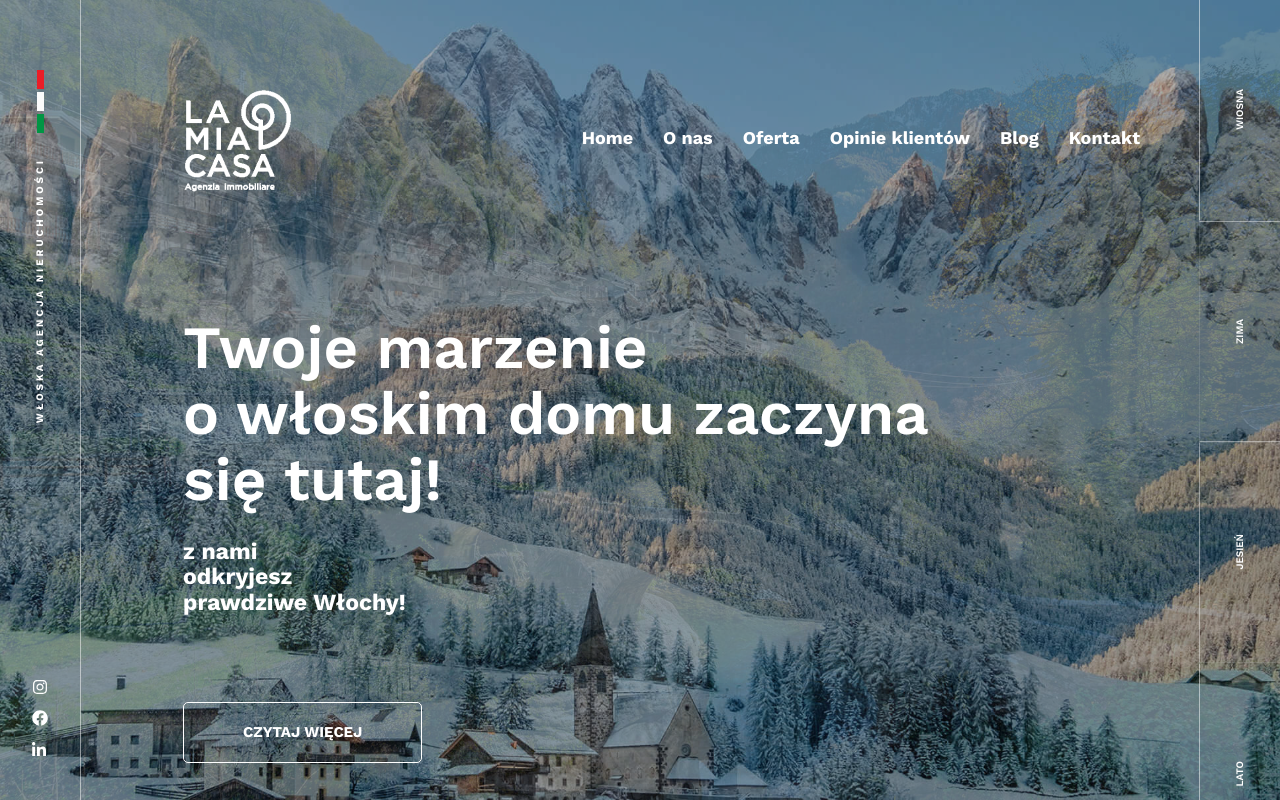
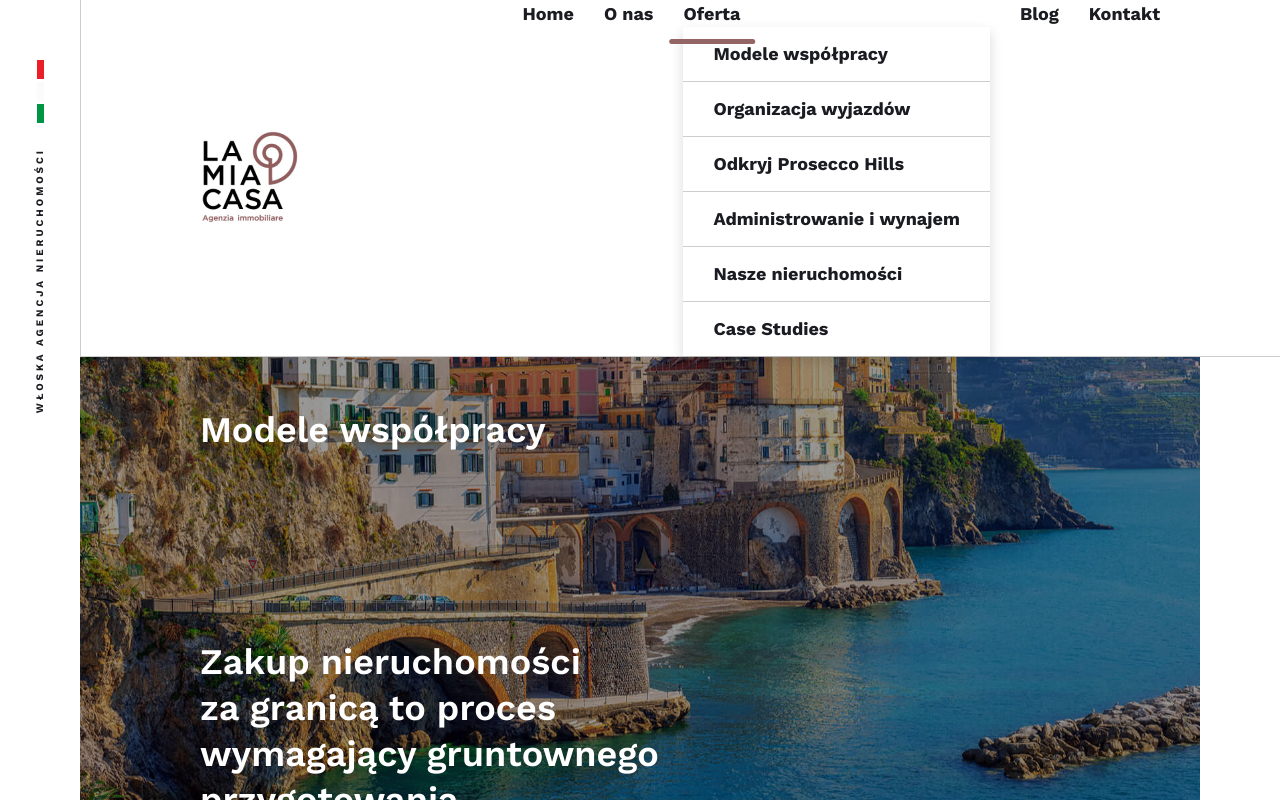
Before and after one commit to benbrzezinski/mia-casa-artneo, a React (Vite) app: page / in a window 1280 px wide. Shown: the top 800 px of the page. Built offline with nearby package versions, Linux system fonts and the light colour scheme.

Commit message:
Dostosowano ContentHero do użycia z wybranym kontentem

```diff
--- a/src/components/App.tsx
+++ b/src/components/App.tsx
@@ -2,5 +2,5 @@ import Home from "../pages/Home";
 import Offer from "../pages/Offer";
 
 export default function App() {
-  return <Home />;
+  return <Offer />;
 }
--- a/src/components/ContentHeroTitles/index.tsx
+++ b/src/components/ContentHeroTitles/index.tsx
@@ -1,15 +1,29 @@
 import scss from "./ContentHeroTitles.module.scss";
 
-export default function ContentHeroTitles() {
+interface ContentHeroTitlesProps {
+  title: string;
+  subtitle: string;
+}
+
+export default function ContentHeroTitles({
+  title,
+  subtitle,
+}: ContentHeroTitlesProps) {
   return (
     <section
       className={`uk-section uk-container uk-container-large uk-flex uk-flex-column ${scss.section}`}
     >
-      <h1 className={`uk-margin-remove ${scss.title}`}>Modele współpracy</h1>
+      <h1 className={`uk-margin-remove ${scss.title}`}>{title}</h1>
       <p className={scss.subtitle}>
-        Zakup nieruchomości
-        <br />
-        za granicą to proces wymagający gruntownego przygotowania.
+        {title === "Modele współpracy" ? (
+          <>
+            {subtitle.split(" ").slice(0, 2).join(" ")}
+            <br />
+            {subtitle.split(" ").slice(2).join(" ")}
+          </>
+        ) : (
+          subtitle
+        )}
       </p>
     </section>
   );
--- a/src/containers/ContentHero/index.tsx
+++ b/src/containers/ContentHero/index.tsx
@@ -4,17 +4,27 @@ import ContentHeroTitles from "../../components/ContentHeroTitles";
 import ItalianSideLabel from "../../components/ItalianSideLabel";
 import scss from "./ContentHero.module.scss";
 
-export default function ContentHero() {
+interface ContentHeroProps {
+  bgImg: string;
+  title: string;
+  subtitle: string;
+}
+
+export default function ContentHero({
+  bgImg,
+  title,
+  subtitle,
+}: ContentHeroProps) {
   return (
     <div className={`uk-position-relative ${scss.wrapper}`}>
       <ItalianSideLabel style={{ position: "absolute", top: 60, left: 26 }} />
       <div
         className={`uk-background-cover ${scss.box}`}
-        data-src="/assets/images/summer.jpg"
+        data-src={bgImg}
         data-uk-img="loading: eager"
       >
         <ContentHeader />
-        <ContentHeroTitles />
+        <ContentHeroTitles title={title} subtitle={subtitle} />
       </div>
       <ContentHeroInfoBox />
     </div>
--- a/src/pages/Offer.tsx
+++ b/src/pages/Offer.tsx
@@ -8,7 +8,11 @@ import Footer from "../containers/Footer";
 export default function Offer() {
   return (
     <>
-      <ContentHero />
+      <ContentHero
+        bgImg="/assets/images/summer.jpg"
+        title="Modele współpracy"
+        subtitle="Zakup nieruchomości za granicą to proces wymagający gruntownego przygotowania."
+      />
       <main>
         <CollaborationModels elementBelow="text" />
         <WorkflowSteps />
```
